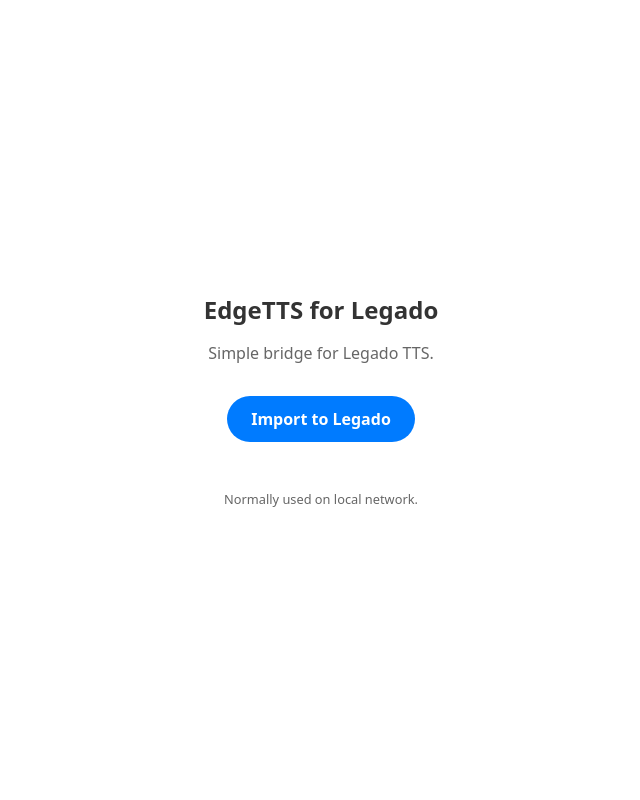
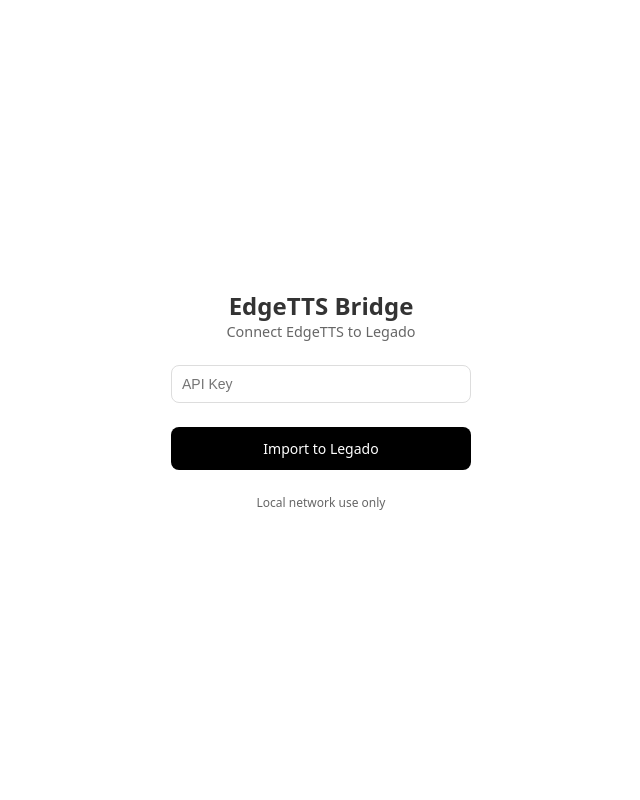
Before and after one commit to enximi/edge_tts_for_legado, a FastAPI app: page / in a window 1280 px wide. Shown: the whole page, without its empty margins (319-959 px from the left). Run offline with FastAPI, Linux system fonts and the light colour scheme.

Commit message:
feat: Add API key authentication, .env support, and a web UI for Legado import.

```diff
--- a/main.py
+++ b/main.py
@@ -1,9 +1,16 @@
+import os
+
 import edge_tts
-
+from dotenv import load_dotenv
 from fastapi import FastAPI, HTTPException, Request
 from fastapi.responses import JSONResponse, StreamingResponse
 from fastapi.templating import Jinja2Templates
 from pydantic import BaseModel
+
+load_dotenv()
+API_KEY = os.getenv("API_KEY")
+if not API_KEY:
+    raise ValueError("API_KEY environment variable is required but not set.")
 
 app = FastAPI()
 templates = Jinja2Templates(directory="templates")
@@ -14,8 +21,29 @@ class TTSRequest(BaseModel):
     rate: int = 15
 
 
-@app.post("/tts")
-async def tts_endpoint(request: TTSRequest):
+async def verify_query_api_key(request: Request) -> bool:
+    # Check query param (for config url mainly)
+    api_key_query = request.query_params.get("api_key")
+    if api_key_query == API_KEY:
+        return True
+    return False
+
+
+async def verify_header_api_key(request: Request) -> bool:
+    # Check header
+    auth_header = request.headers.get("Authorization")
+    if auth_header:
+        scheme, _, param = auth_header.partition(" ")
+        if scheme.lower() == "bearer" and param == API_KEY:
+            return True
+    return False
+
+
+@app.post("/tts", dependencies=[])
+async def tts_endpoint(request: TTSRequest, req: Request):
+    if not await verify_header_api_key(req):
+        raise HTTPException(status_code=401, detail="Invalid API Key")
+
     """
     Stream audio from edge-tts.
     Legado passes rate as int 5-50, default 15.
@@ -46,6 +74,9 @@ async def tts_endpoint(request: TTSRequest):
 
 @app.get("/config")
 async def get_config(request: Request):
+    if not await verify_query_api_key(request):
+        raise HTTPException(status_code=401, detail="Invalid API Key")
+
     """
     Return the Legado configuration.
     Dynamically replaces the host in the URL with the request's host.
@@ -64,10 +95,13 @@ async def get_config(request: Request):
     # Request config
     req_config = f'{{"method": "POST", "body": "{body_str}"}}'
 
+    # Add Authorization header to the Legado config
+    header_str = f'{{\n"Content-Type": "application/json",\n"Authorization": "Bearer {API_KEY}"\n}}'
+
     config = {
         "concurrentRate": "1000",
         "contentType": "audio/mpeg",
-        "header": '{\n"Content-Type": "application/json"\n}',
+        "header": header_str,
         "id": 1735914000000,
         "loginCheckJs": "",
         "loginUi": "",
--- a/templates/index.html
+++ b/templates/index.html
@@ -1,81 +1,109 @@
 <!DOCTYPE html>
-<html lang="en">
-
-<head>
-    <meta charset="utf-8">
+<title>Legado TTS</title>
 <meta name="viewport" content="width=device-width,initial-scale=1">
-    <title>EdgeTTS for Legado</title>
 <style>
     :root {
         --bg: #fff;
         --text: #333;
-            --btn: #007bff;
+        --sub: #666;
+        --border: #ddd;
+        --btn: #000;
         --btn-text: #fff;
-            --sub: #666;
     }
 
     @media (prefers-color-scheme: dark) {
         :root {
-                --bg: #121212;
-                --text: #e0e0e0;
-                --btn: #4a90e2;
-                --sub: #b0b0b0;
+            --bg: #000;
+            --text: #fff;
+            --sub: #a0a0a0;
+            --border: #333;
+            --btn: #fff;
+            --btn-text: #000;
         }
     }
 
     body {
         font-family: system-ui, sans-serif;
+        display: grid;
+        place-items: center;
         height: 100vh;
         margin: 0;
-            display: flex;
-            flex-direction: column;
-            align-items: center;
-            justify-content: center;
-            text-align: center;
-            background: var(--bg);
+        background-color: var(--bg);
         color: var(--text);
     }
 
+    main {
+        text-align: center;
+        display: grid;
+        gap: 1.5rem;
+        width: min(90%, 300px);
+    }
+
     h1 {
-            margin: 0 0 1rem;
         font-size: 1.5rem;
+        margin: 0;
+        font-weight: 600;
     }
 
     p {
-            margin: 0 0 2rem;
+        margin: 0;
         color: var(--sub);
+        font-size: 0.9rem;
+    }
+
+    input {
+        width: 100%;
+        padding: 10px;
+        border: 1px solid var(--border);
+        border-radius: 8px;
+        box-sizing: border-box;
+        outline: none;
+        transition: .2s;
+        font-size: 14px;
+        background-color: transparent;
+        color: inherit;
+    }
+
+    input:focus {
+        border-color: var(--text);
     }
 
     a {
+        display: block;
         background: var(--btn);
         color: var(--btn-text);
-            padding: 12px 24px;
-            border-radius: 99px;
+        padding: 12px;
+        border-radius: 8px;
         text-decoration: none;
-            font-weight: bold;
-            transition: opacity .2s;
+        font-weight: 500;
+        font-size: 14px;
+        transition: .1s;
     }
 
-        a:hover {
-            opacity: .8;
+    a:active {
+        opacity: .7;
     }
 
     small {
-            margin-top: 3rem;
         color: var(--sub);
-            font-size: .8rem;
+        font-size: 0.75rem;
     }
 </style>
-</head>
 
-<body>
-    <h1>EdgeTTS for Legado</h1>
-    <p>Simple bridge for Legado TTS.</p>
-    <a id="btn">Import to Legado</a>
-    <small>Normally used on local network.</small>
+<main>
+    <div>
+        <h1>EdgeTTS Bridge</h1>
+        <p>Connect EdgeTTS to Legado</p>
+    </div>
+
+    <input id="k" type="password" placeholder="API Key">
+
+    <a id="b">Import to Legado</a>
+
+    <small>Local network use only</small>
+</main>
+
 <script>
-        document.getElementById("btn").href = "legado://import/httpTTS?src=" + encodeURIComponent(window.location.origin + "/config");
+    k.oninput = () => b.href = "legado://import/httpTTS?src=" + encodeURIComponent(location.origin + "/config" + (k.value.trim() ? "?api_key=" + encodeURIComponent(k.value.trim()) : ""));
+    k.oninput();
 </script>
-</body>
-
-</html>
```
Also changed, not shown: pyproject.toml (+5 -4 lines), 4 other files. Lines whose indentation alone changed are shown as unchanged.
